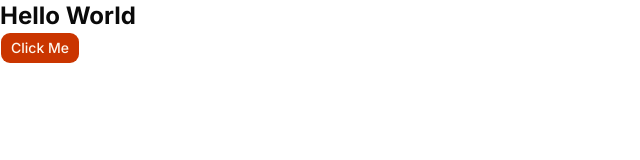
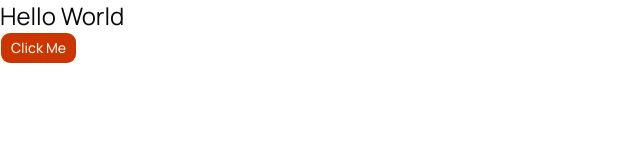
Before and after one commit to saudjavaid2003/woap-ui, a Next.js app: page / in a window 1280 px wide. Shown: the top 160 px of the page, without its empty margins (0-640 px from the left). Built offline with nearby package versions, Linux system fonts and the light colour scheme.

Commit message:
adding font

```diff
--- a/src/app/globals.css
+++ b/src/app/globals.css
@@ -7,7 +7,7 @@
 @theme inline {
   --color-background: var(--background);
   --color-foreground: var(--foreground);
-  --font-sans: var(--font-sans);
+  --font-sans: var(--font-manrope);
   --font-mono: var(--font-geist-mono);
   --font-heading: var(--font-sans);
   --color-sidebar-ring: var(--sidebar-ring);
--- a/src/app/layout.tsx
+++ b/src/app/layout.tsx
@@ -1,36 +1,27 @@
 import type { Metadata } from "next";
-import { Geist, Geist_Mono, Inter } from "next/font/google";
+import { Manrope } from "next/font/google";
 import "./globals.css";
-import { cn } from "@/lib/utils";
 
-const inter = Inter({subsets:['latin'],variable:'--font-sans'});
-
-const geistSans = Geist({
-  variable: "--font-geist-sans",
+const manrope = Manrope({
   subsets: ["latin"],
-});
-
-const geistMono = Geist_Mono({
-  variable: "--font-geist-mono",
-  subsets: ["latin"],
+  variable: "--font-manrope",
 });
 
 export const metadata: Metadata = {
-  title: "Create Next App",
-  description: "Generated by create next app",
+  title: "App",
+  description: "App",
 };
 
 export default function RootLayout({
   children,
-}: Readonly<{
+}: {
   children: React.ReactNode;
-}>) {
+}) {
   return (
-    <html
-      lang="en"
-      className={cn("h-full", "antialiased", geistSans.variable, geistMono.variable, "font-sans", inter.variable)}
-    >
-      <body className="min-h-full flex flex-col">{children}</body>
+    <html lang="en" className={manrope.variable}>
+      <body className="min-h-screen font-manrope">
+        {children}
+      </body>
     </html>
   );
 }
--- a/src/app/page.tsx
+++ b/src/app/page.tsx
@@ -3,7 +3,9 @@ import { Button } from "../components/ui/button"
 const page = () => {
   return (
     <div>
-      <h1 className='text-2xl font-bold'>Hello World</h1>
+      <h1 className="font-manrope text-2xl">
+  Hello World
+</h1>
       <Button >Click Me</Button>
 
     </div>
```
Also changed, not shown: 1 other file (tests, documents, lock files or other folders).
